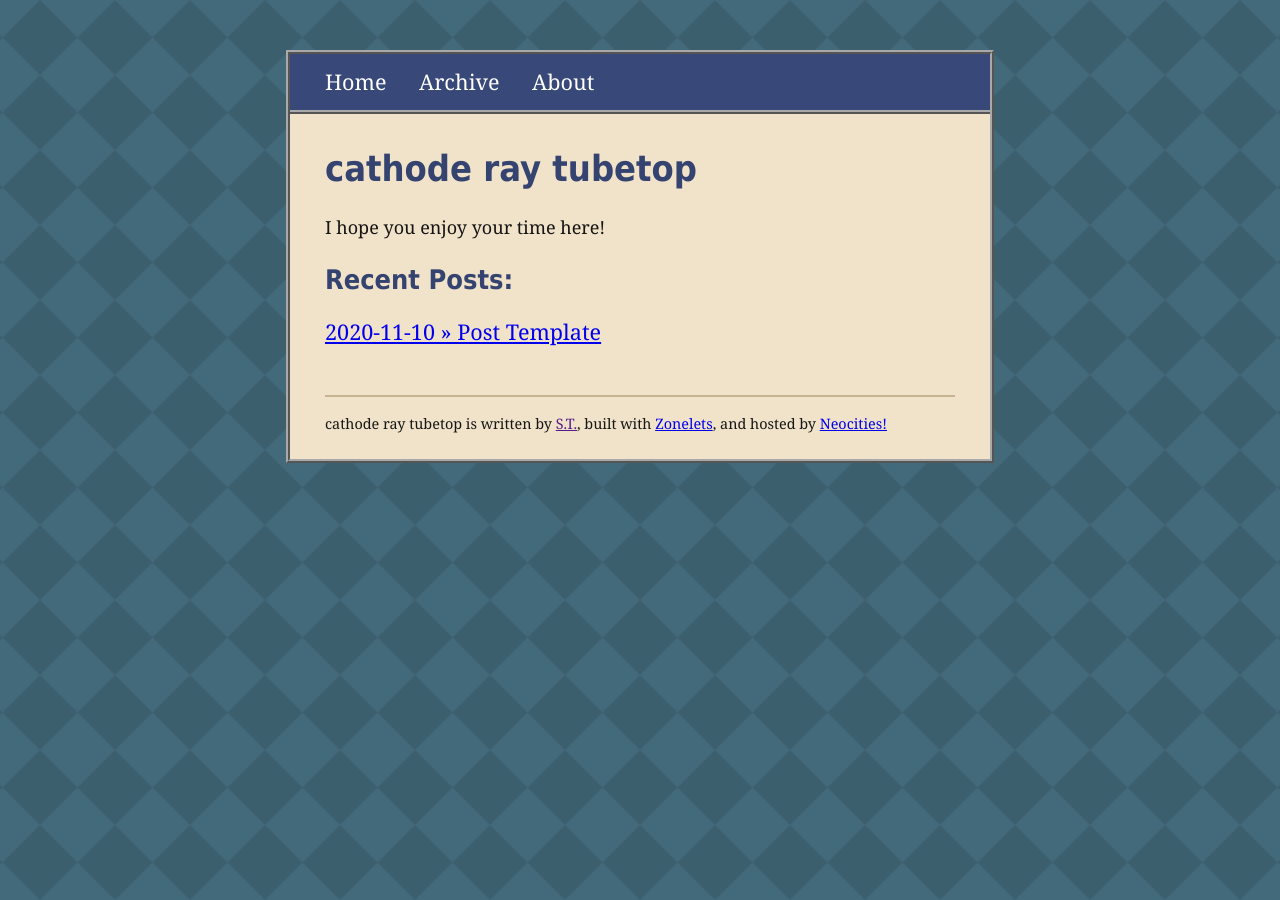
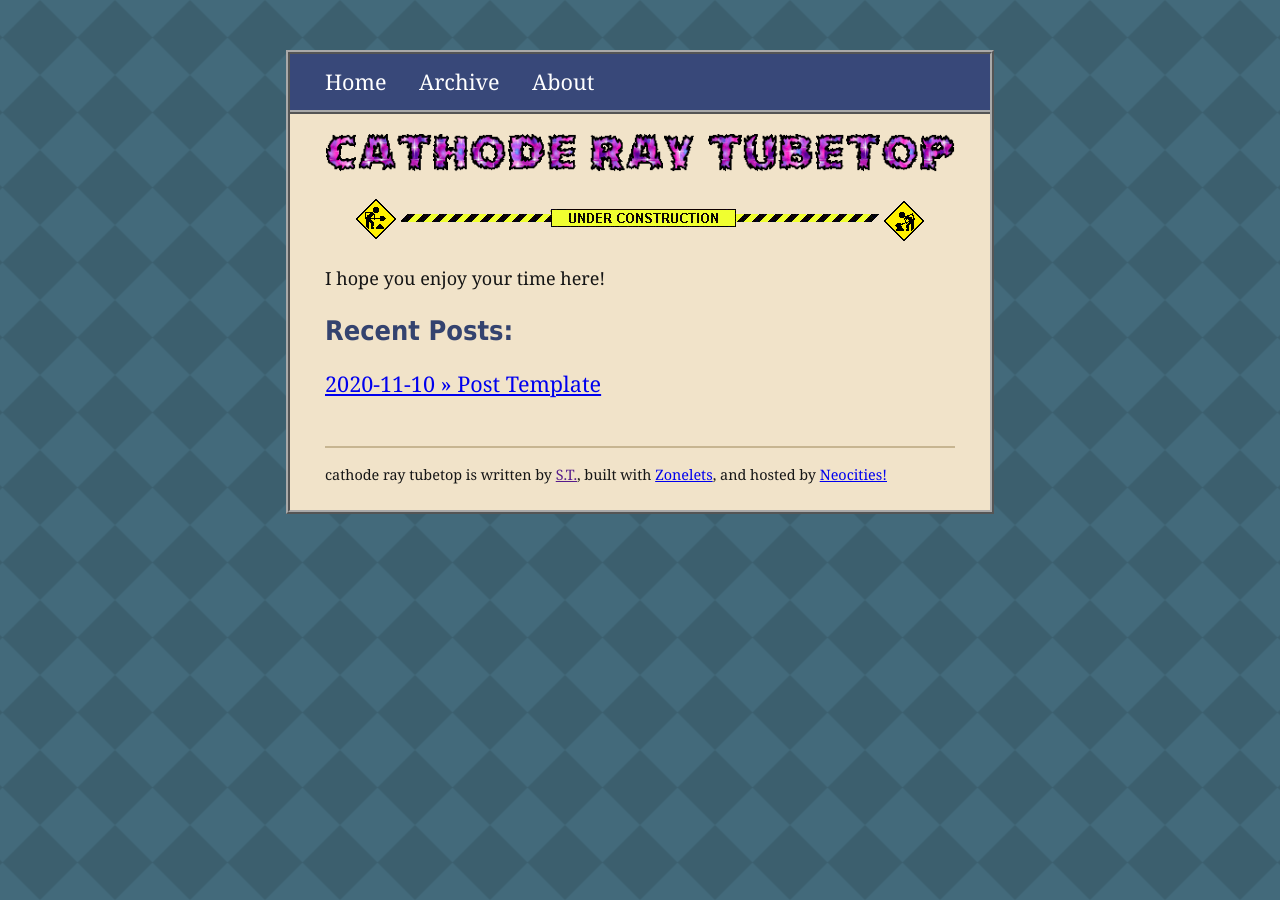
Before and after one commit to nightelectricity/nightelectricity.github.io, a Jekyll site: the page crt/index.html, which Jekyll copies as it is, in a window 1280 px wide. Built offline with Jekyll 4.4.1, drawn with Linux system fonts in a browser that asks for light colours.

Commit message:
sir going blingee mode

```diff
--- a/crt/index.html
+++ b/crt/index.html
@@ -16,10 +16,8 @@
     <div id="container">
     <div id="header">This site requires JavaScript!</div>
     <div id="content">
-
-
-      <h1>cathode ray tubetop</h1>
-
+    <img src="./images/crt.gif" width="684" height="42" border="0" alt="cathode ray tubetop" />
+	<img src="./images/wip.gif" alt="work in progress" class="center"/>
       <p>I hope you enjoy your time here!</p>
 
 
```
Also changed, not shown: crt/images/crt.gif (added), crt/images/wip.gif (added).
